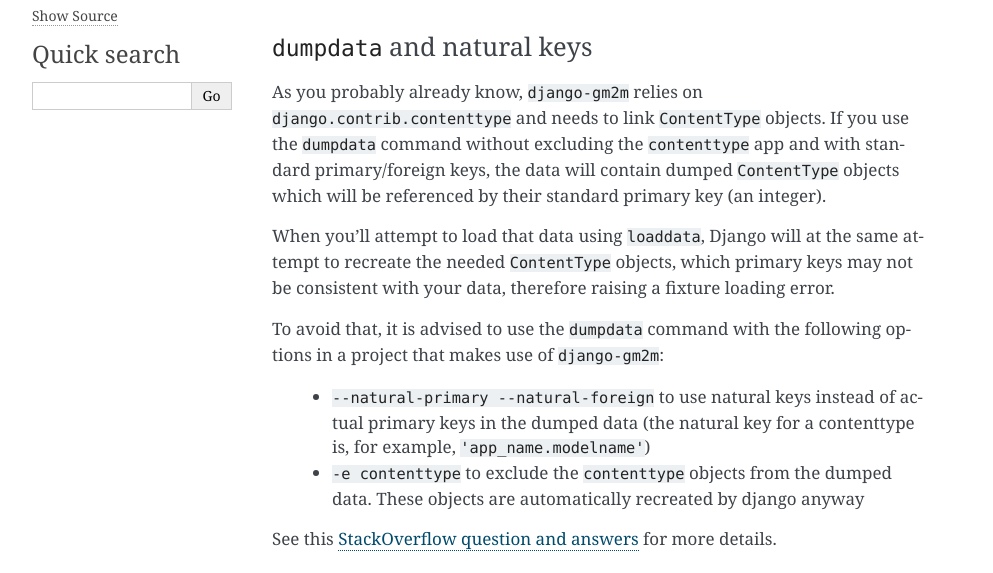
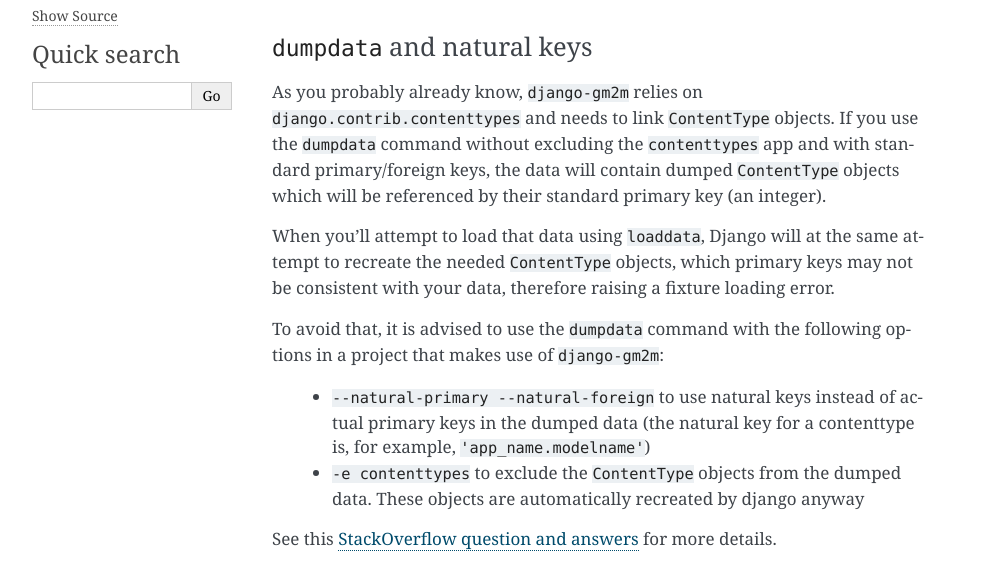
Before and after one commit to tkhyn/django-gm2m, a Sphinx documentation site: the page built from doc/warnings.rst, in a window 1280 px wide. Shown: the part 251-824 px from the top of the page, without its empty margins (148-1141 px from the left). Built offline with Sphinx 7.4.7, drawn with Linux system fonts in a browser that asks for light colours; the version number could not be read and is left out.

Commit message:
[re #21] Typo

```diff
--- a/doc/warnings.rst
+++ b/doc/warnings.rst
@@ -16,8 +16,8 @@
 .............................
 
 As you probably already know, ``django-gm2m`` relies on
-``django.contrib.contenttype`` and needs to link ``ContentType`` objects. If
-you use the ``dumpdata`` command without excluding the ``contenttype`` app and
+``django.contrib.contenttypes`` and needs to link ``ContentType`` objects. If
+you use the ``dumpdata`` command without excluding the ``contenttypes`` app and
 with standard primary/foreign keys, the data will contain dumped ``ContentType``
 objects which will be referenced by their standard primary key (an integer).
 
@@ -32,7 +32,7 @@
    - ``--natural-primary --natural-foreign`` to use natural keys instead of
      actual primary keys in the dumped data (the natural key for a contenttype
      is, for example, ``'app_name.modelname'``)
-   - ``-e contenttype`` to exclude the ``contenttype`` objects from the dumped
+   - ``-e contenttypes`` to exclude the ``ContentType`` objects from the dumped
      data. These objects are automatically recreated by django anyway
 
 See this `StackOverflow question and answers`_ for more details.
```
